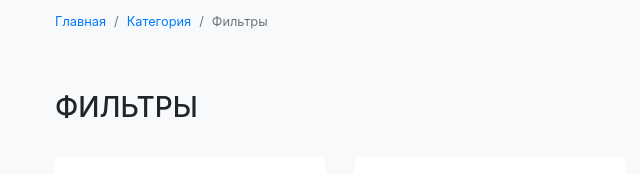
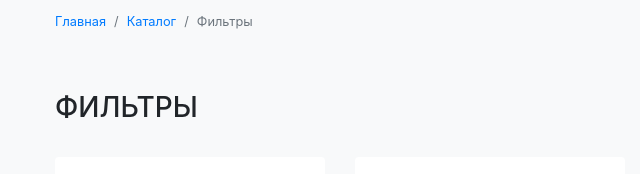
Before and after one commit to Muhammadjewel/valtec-clone, a website: page src/category.html in a window 1280 px wide. Shown: the top 174 px of the page, 0-640 px from the left. Drawn offline with nearby package versions, Linux system fonts and the light colour scheme; files that its build step writes are made by us from their sources.

Commit message:
Update breadcrumb text

```diff
--- a/src/category.html
+++ b/src/category.html
@@ -22,7 +22,7 @@
         <nav aria-label="breadcrumb">
           <ol class="breadcrumb px-0 mb-0 bg-transparent">
             <li class="breadcrumb-item"><a href="#">Главная</a></li>
-            <li class="breadcrumb-item"><a href="#">Категория</a></li>
+            <li class="breadcrumb-item"><a href="#">Каталог</a></li>
             <li class="breadcrumb-item active" aria-current="page">Фильтры</li>
           </ol>
         </nav>
```
